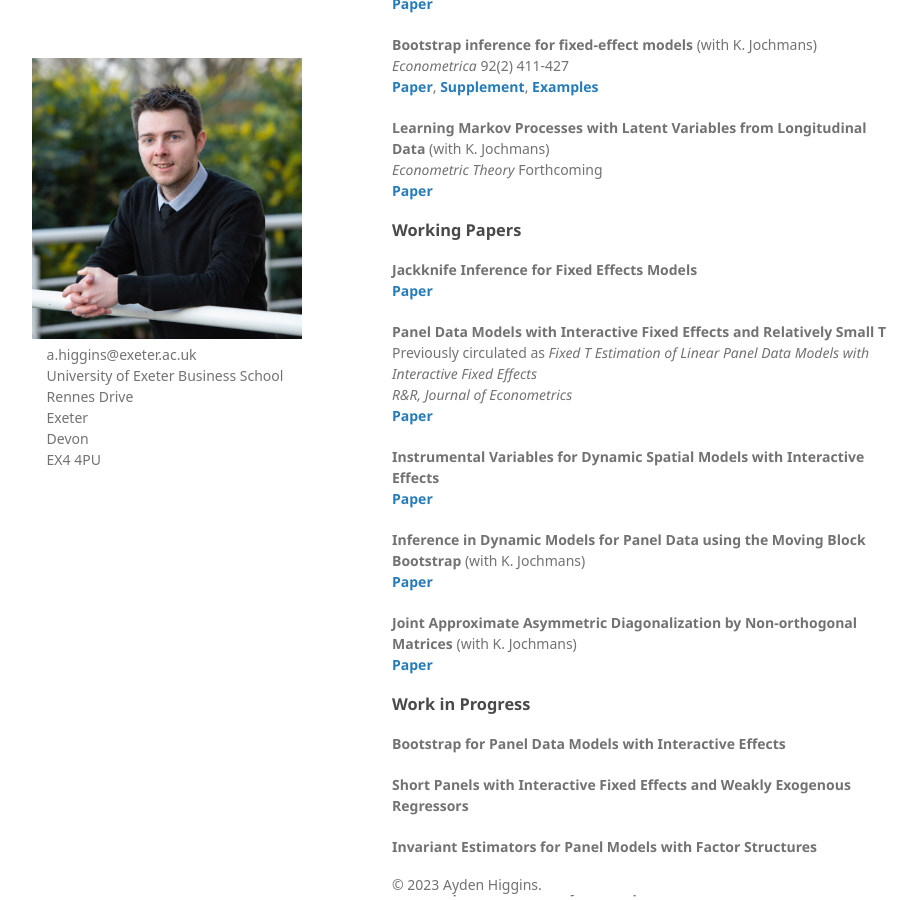
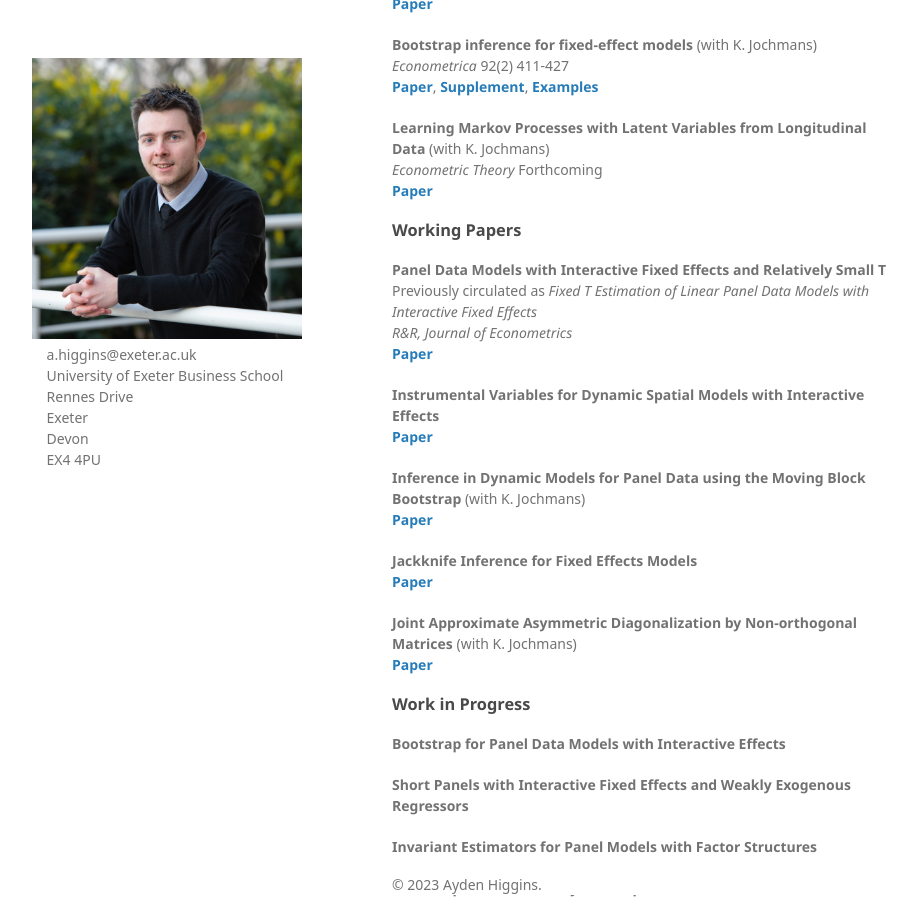
Before and after one commit to Tokkita/Tokkita.github.io, a Jekyll site: the page built from index.md, in a window 1280 px wide and 900 px high, scrolled down 510 px. Shown: the whole window, without its empty margins (178-1095 px from the left). Built offline with Jekyll 4.4.1, drawn with Linux system fonts in a browser that asks for light colours; nearby versions of some CDN libraries; some web fonts are replaced; our own code applies the rules of GitHub Pages for plain Markdown files.

```diff
--- a/index.md
+++ b/index.md
@@ -12,13 +12,13 @@ I am a Senior Lecturer at the University of Exeter. My research mainly focuses o
 <b> Learning Markov Processes with Latent Variables from Longitudinal Data  </b> (with K. Jochmans) <br> <i> Econometric Theory </i>Forthcoming <br> <strong><a href="{{ Bootstrap.pdf | prepend: '/assets/pdf/Long/Long.pdf' | relative_url | download }}">Paper</a></strong>
 
 ### Working Papers
-<b> Jackknife Inference for Fixed Effects Models </b> <br> <strong><a href="{{ JIFEM.pdf | prepend: '/JIFEM.pdf' }}">Paper</a></strong>
-
 <b> Panel Data Models with Interactive Fixed Effects and Relatively Small T </b> <br> Previously circulated as <i> Fixed T Estimation of Linear Panel Data Models with Interactive Fixed Effects </i> <br> <i> R&R, Journal of Econometrics </i> <br> <strong><a href="{{ SPIFE_FIN.pdf | prepend: '/assets/pdf/FTIFE/SPIFE_FIN.pdf' | relative_url | download }}">Paper</a></strong>
 
 <b> Instrumental Variables for Dynamic Spatial Models with Interactive Effects </b> <br> <strong><a href="{{ IVIFE.pdf | prepend: '/IVIFE.pdf' }}">Paper</a></strong>
 
 <b> Inference in Dynamic Models for Panel Data using the Moving Block Bootstrap </b> (with K. Jochmans) <br> <strong><a href="{{ blkboot.pdf | prepend:'/assets/pdf/BB/blkboot.pdf' }}">Paper</a></strong>
+
+<b> Jackknife Inference for Fixed Effects Models </b> <br> <strong><a href="{{ JIFEM.pdf | prepend: '/JIFEM.pdf' }}">Paper</a></strong>
 
 <b> Joint Approximate Asymmetric Diagonalization by Non-orthogonal Matrices </b> (with K. Jochmans) <br>  <strong><a href="{{ JASYD.pdf | prepend: '/assets/pdf/JASYD/JASYD.pdf' | relative_url | download }}">Paper</a></strong>
 
```
